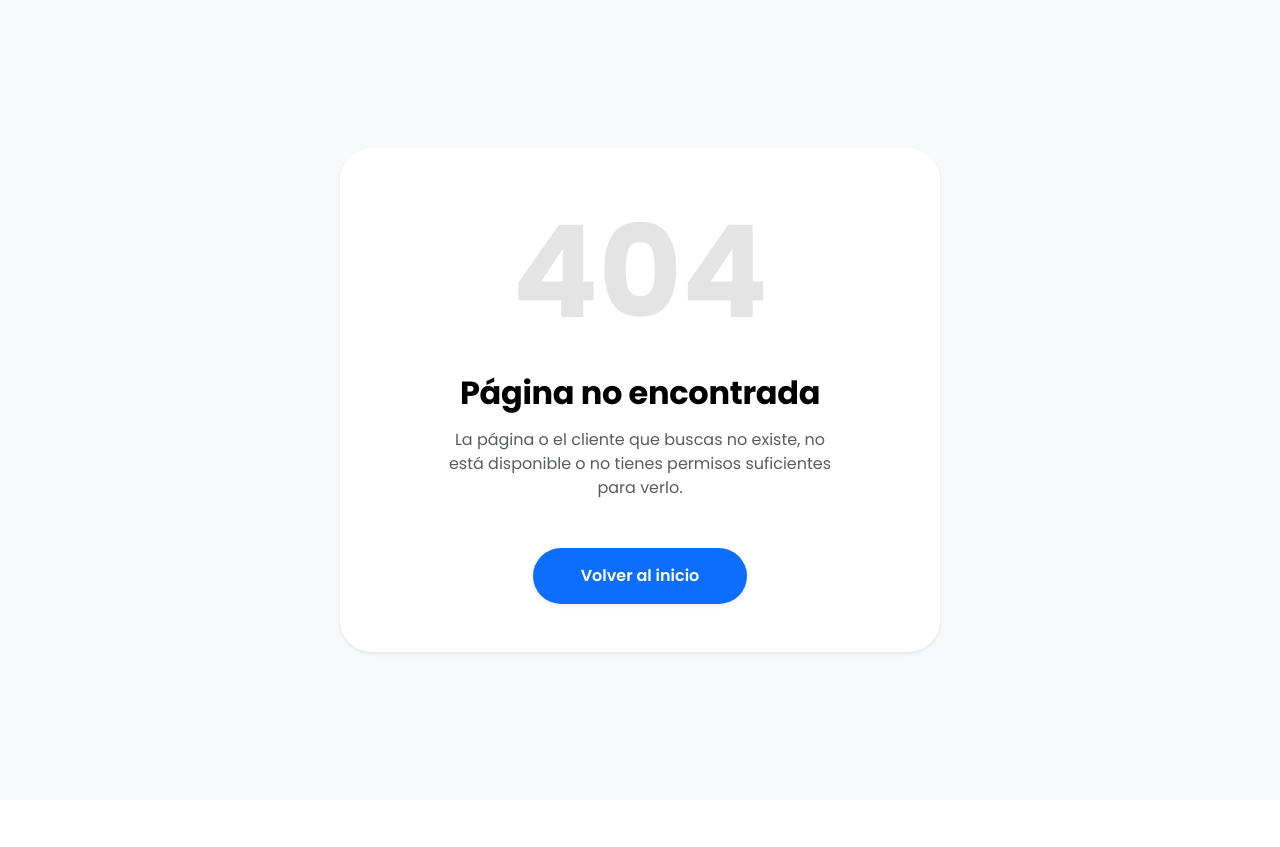
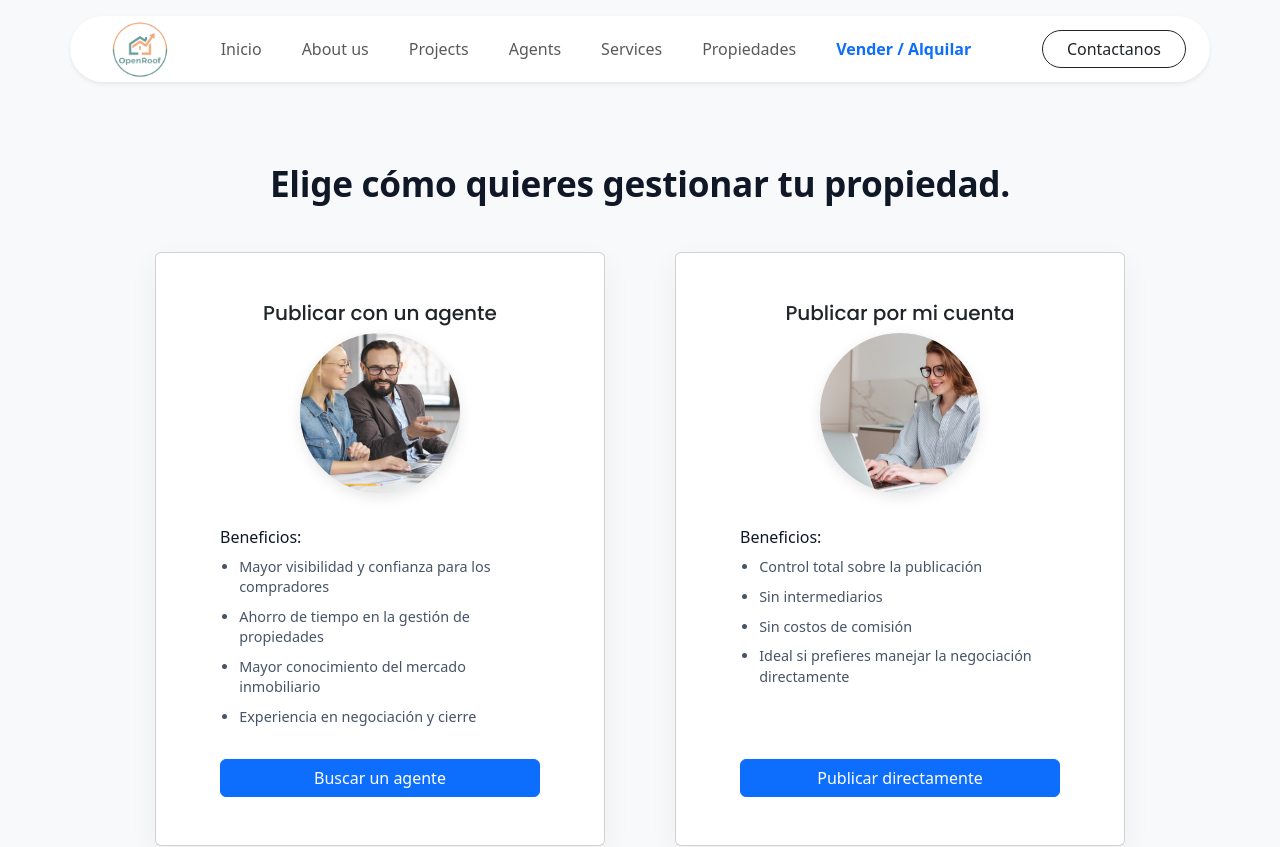
Before and after one commit to realstatesoft/frontend, a React (Vite) app: page /property-management in a window 1280 px wide. Before the commit this address had no page. Shown: the top 847 px of the page. Before the commit the page ends 800 px from the top, so only its background shows below. Built offline with nearby package versions, Linux system fonts and the light colour scheme.

Commit message:
feat(frontend): link navbar to property management screen - Route the "Vender / Alquilar" navbar link to /property-management instead of /sell. - Restore PropertyManagementOptions component and styles. - Register the /property-management route in the router.

```diff
--- a/src/components/Landing/Navbar.jsx
+++ b/src/components/Landing/Navbar.jsx
@@ -30,7 +30,7 @@ function CustomNavbar() {
             </Nav.Link>
             <Nav.Link
               as={Link}
-              to="/sell"
+              to="/property-management"
               className="fw-semibold text-primary"
             >
               Vender / Alquilar
--- /dev/null
+++ b/src/pages/PropertyManagementOptions/PropertyManagementOptions.jsx
@@ -0,0 +1,89 @@
+import { Container, Card, Button } from "react-bootstrap";
+import { useNavigate } from "react-router-dom";
+import CustomNavbar from "../../components/Landing/Navbar";
+import Footer from "../../components/Landing/Footer";
+import agentImage from "../../assets/PublishWithAgentCard.png";
+import selfImage from "../../assets/SelfPublish.png";
+import "./PropertyManagementOptions.scss";
+
+export default function PropertyManagementOptions() {
+    const navigate = useNavigate();
+
+    return (
+        <>
+            <CustomNavbar />
+            <div className="property-management-page">
+                <Container className="py-0">
+                    <h1 className="property-management-page__title">
+                        Elige cómo quieres gestionar tu propiedad.
+                    </h1>
+
+                    <div className="property-management-page__grid">
+                        <Card className="property-management-card">
+                            <Card.Body className="property-management-card__body">
+                                <Card.Title className="property-management-card__title">
+                                    Publicar con un agente
+                                </Card.Title>
+
+                                <div className="property-management-card__image">
+                                    <img src={agentImage} alt="Publicar con un agente" />
+                                </div>
+
+                                <div className="property-management-card__benefits">
+                                    <p className="mb-2 text-start">Beneficios:</p>
+
+                                    <ul className="property-management-card__list">
+                                        <li>Mayor visibilidad y confianza para los compradores</li>
+                                        <li>Ahorro de tiempo en la gestión de propiedades</li>
+                                        <li>Mayor conocimiento del mercado inmobiliario</li>
+                                        <li>Experiencia en negociación y cierre</li>
+                                    </ul>
+                                </div>
+
+                                <Button
+                                    variant="primary"
+                                    className="property-management-card__button"
+                                    onClick={() => navigate("/sell")}
+                                >
+                                    Buscar un agente
+                                </Button>
+                            </Card.Body>
+                        </Card>
+
+                        <Card className="property-management-card">
+                            <Card.Body className="property-management-card__body">
+                                <Card.Title className="property-management-card__title">
+                                    Publicar por mi cuenta
+                                </Card.Title>
+
+                                <div className="property-management-card__image">
+                                    <img src={selfImage} alt="Publicar por mi cuenta" />
+                                </div>
+
+                                <div className="property-management-card__benefits">
+                                    <p className="mb-2 text-start">Beneficios:</p>
+
+                                    <ul className="property-management-card__list">
+                                        <li>Control total sobre la publicación</li>
+                                        <li>Sin intermediarios</li>
+                                        <li>Sin costos de comisión</li>
+                                        <li>Ideal si prefieres manejar la negociación directamente</li>
+                                    </ul>
+                                </div>
+
+                                <Button
+                                    variant="primary"
+                                    className="property-management-card__button"
+                                    onClick={() => navigate("/create-property")}
+                                >
+                                    Publicar directamente
+                                </Button>
+                            </Card.Body>
+                        </Card>
+                    </div>
+                </Container>
+            </div>
+            <Footer />
+        </>
+    );
+}
--- /dev/null
+++ b/src/pages/PropertyManagementOptions/PropertyManagementOptions.scss
@@ -0,0 +1,144 @@
+.property-management-page {
+    min-height: 100vh;
+    background: #f8f9fb;
+    padding: 4rem 1rem;
+    /* Padding lateral añadido para móviles */
+}
+
+.property-management-page__title {
+    font-size: 2.2rem;
+    font-weight: 700;
+    color: #101828;
+    margin-bottom: 3rem;
+    text-align: center;
+    /* Centramos el título principal */
+}
+
+.property-management-page__grid {
+    display: grid;
+    grid-template-columns: repeat(2, minmax(0, 1fr));
+    gap: 2.5rem;
+    justify-items: center;
+    max-width: 1000px;
+    /* Evita que las tarjetas se alejen mucho en PC */
+    margin: 0 auto;
+}
+
+/* Breakpoint ajustado para tablets y celulares */
+@media (max-width: 768px) {
+    .property-management-page__grid {
+        grid-template-columns: 1fr;
+        gap: 2rem;
+    }
+
+    .property-management-page__title {
+        font-size: 1.8rem;
+        /* Título un poco más pequeño en celular */
+    }
+}
+
+.property-management-card {
+    width: 100%;
+    max-width: 450px;
+    /* Ligeramente más angosta para estilizarla */
+    background: #ffffff;
+    border-radius: 12px;
+    /* Menos redondeado, fiel al diseño */
+    border: 1px solid rgba(15, 23, 42, 0.08);
+    box-shadow: 0 10px 30px rgba(15, 23, 42, 0.05);
+    /* Sombra más sutil */
+    transition: transform 0.25s ease, box-shadow 0.25s ease;
+    display: flex;
+    flex-direction: column;
+}
+
+.property-management-card:hover {
+    transform: translateY(-4px);
+    box-shadow: 0 15px 35px rgba(15, 23, 42, 0.08);
+}
+
+.property-management-card__body {
+    padding: 2.5rem 2rem;
+    display: flex;
+    flex-direction: column;
+    align-items: center;
+    text-align: center;
+    height: 100%;
+}
+
+.property-management-card__title {
+    font-weight: 600;
+    font-size: 1.4rem;
+    margin-bottom: 1.5rem;
+    color: #101828;
+}
+
+.property-management-card__image {
+    width: 160px;
+    height: 160px;
+    border-radius: 50%;
+    overflow: hidden;
+    /* Esto asegura que la foto se corte en círculo */
+    margin-bottom: 2rem;
+    background: #f0f0f0;
+    /* Color de fondo por si la imagen tarda en cargar */
+    box-shadow: 0 4px 14px rgba(0, 0, 0, 0.1);
+    flex-shrink: 0;
+}
+
+.property-management-card__image img {
+    width: 100%;
+    height: 100%;
+    object-fit: cover;
+    /* Llena el círculo sin deformar a la persona */
+}
+
+/* Nueva clase para el contenedor de la lista */
+.property-management-card__benefits {
+    width: 100%;
+    max-width: 320px;
+    text-align: left;
+    margin-bottom: 2rem;
+    flex-grow: 1;
+}
+
+.property-management-card__benefits p {
+    font-weight: 500;
+    color: #101828;
+    margin-bottom: 0.8rem;
+}
+
+.property-management-card__list {
+    padding-left: 1.2rem;
+    /* Espacio para que entren los puntos */
+    margin: 0;
+    list-style-type: disc;
+    /* Puntos clásicos */
+}
+
+.property-management-card__list li {
+    margin-bottom: 0.6rem;
+    font-size: 0.9rem;
+    color: #475467;
+    line-height: 1.4;
+    text-align: left;
+}
+
+.property-management-card__list li:last-child {
+    margin-bottom: 0;
+}
+
+.property-management-card__button {
+    width: 100%;
+    max-width: 320px;
+    border-radius: 6px;
+    padding: 0.6rem 1rem;
+    font-weight: 500;
+    background-color: #2563eb;
+    border: none;
+    color: white;
+}
+
+.property-management-card__button:hover {
+    background-color: #1d4ed8;
+}
--- a/src/routes/AppRouter.jsx
+++ b/src/routes/AppRouter.jsx
@@ -13,6 +13,7 @@ import SellWizardPage from "../pages/sell/SellWizardPage";
 import ClientProfilePage from "../pages/ClientProfilePage";
 import NotFoundPage from "../pages/NotFoundPage";
 import MyFavoriteProperties from "../pages/ShowProperty/MyFavoriteProperties";
+import PropertyManagementOptions from "../pages/PropertyManagementOptions/PropertyManagementOptions";
 
 export default function AppRouter() {
     return (
@@ -33,6 +34,7 @@ export default function AppRouter() {
             <Route path="/agents" element={<AgentsPage />} />
             <Route path="/404" element={<NotFoundPage />} />
             <Route path="*" element={<NotFoundPage />} />
+            <Route path="/property-management" element={<PropertyManagementOptions />} />
         </Routes>
     );
 }
```
Also changed, not shown: src/assets/PublishWithAgentCard.png (added), src/assets/SelfPublish.png (added).
